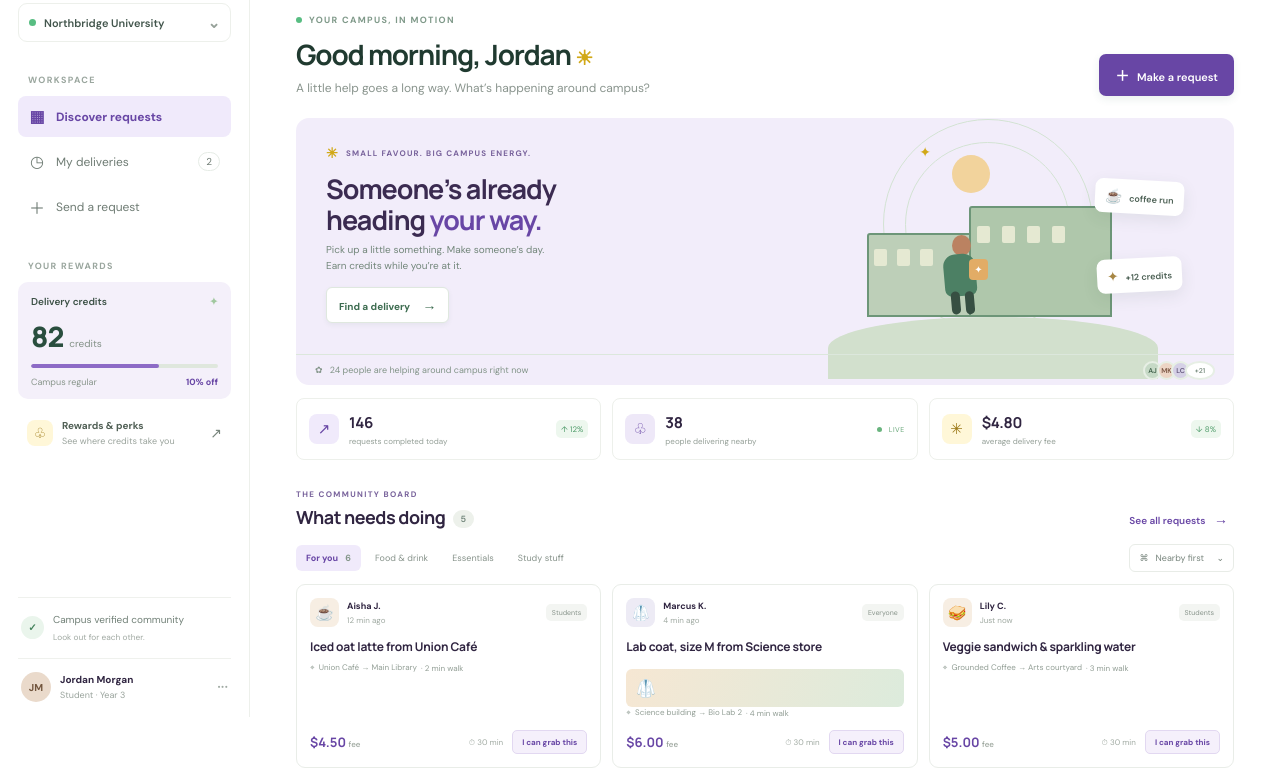
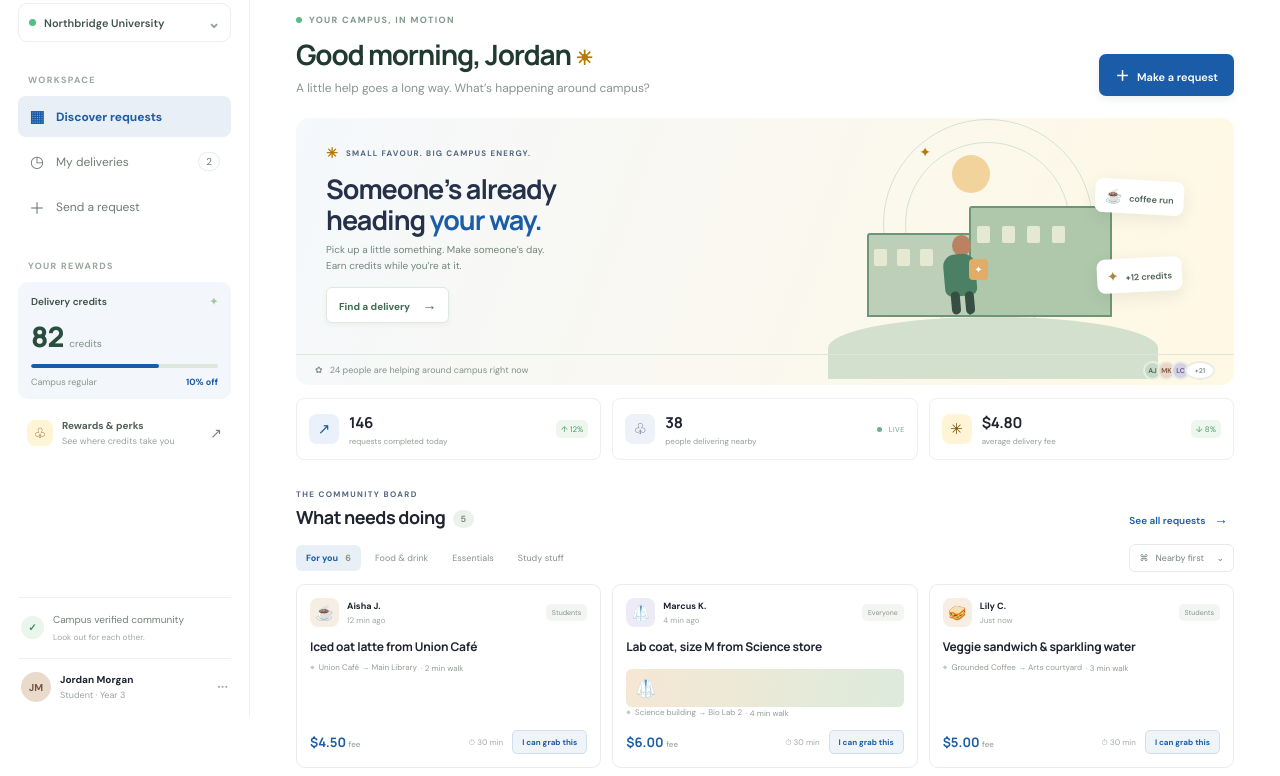
Before and after one commit to Mia0v0/zh_hackathon_Oct_2026, a website: page index.html in a window 1280 px wide. Shown: the part 83-859 px from the top of the page. Drawn offline with Linux system fonts and the light colour scheme.

Commit message:
Refine accessible color themes

```diff
--- a/theme.css
+++ b/theme.css
@@ -1,16 +1,17 @@
-/* CampusGo's default palette: white surfaces with purple and warm yellow accents. */
+/* White, blue, and warm accents in light mode; black and yellow in dark mode. */
 :root {
-  --ink: #302541;
-  --deep: #3b2b51;
-  --green: #6846a5;
-  --mint: #f0eafb;
+  color-scheme: light;
+  --ink: #202431;
+  --deep: #18263b;
   --paper: #ffffff;
-  --line: #ebe6f2;
-  --muted: #887f94;
-  --accent: #f2cb45;
-  --accent-soft: #fff7d8;
   --surface: #ffffff;
-  --surface-muted: #faf8fd;
+  --surface-alt: #f7f9fc;
+  --line: #e7eaf0;
+  --muted: #737d8d;
+  --brand: #1b5ca8;
+  --brand-contrast: #ffffff;
+  --warm: #e9a211;
+  --warm-soft: #fff5d6;
 }
 
 body { background: var(--paper); color: var(--ink); }
@@ -18,40 +19,45 @@ body { background: var(--paper); color: var(--ink); }
 .profile-card, .login-card, .campus-chip, .sort-button, .nav-count,
 .hero-button, .signup-button { background-color: var(--surface); }
 .brand { color: var(--deep); }
-.brand-mark, .primary-button { background-color: #6846a5; }
-.brand-mark span { color: var(--accent); }
-.primary-button:hover { background-color: #533582; }
-.nav-item.active, .filter-tab.active { background: var(--mint); color: #6846a5; }
-.hero-card { background: #f2edfa; }
-.hero-card h2 { color: #3b2b51; }
-.hero-card h2 em, .text-link, .fee, .credit-note span:last-child { color: #6846a5; }
-.hero-kicker, .section-eyebrow { color: #78629b; }
-.hero-emoji, .welcome-row h1 span, .tiny-spark { color: #d1a817; }
-.credit-card { background: #f4f0fa; }
-.credit-meter span { background: #8d6bc6; }
-.stat-icon.mint { background: #f0eafb; color: #6846a5; }
-.stat-icon.peach, .gift-icon { background: #fff7d8; color: #9a7713; }
-.stat-icon.lavender { background: #eee8f8; color: #6846a5; }
-.take-button { background: #f5f0fb; border-color: #e2d8f1; color: #6846a5; }
-.take-button:hover { background: #ece3f7; }
-.filter-tab.active { color: #6846a5; }
-.verified-badge { color: #6846a5; background: #f0eafb; }
-.profile-cover { background: linear-gradient(120deg, #eee7f8, #f6f2fb 60%, #fff5cf); }
-.theme-toggle { color: #6846a5; font-size: 17px; }
-.theme-toggle:hover { color: #d1a817; }
+.brand-mark, .primary-button { background: var(--brand); color: var(--brand-contrast); }
+.brand-mark span { color: var(--warm); }
+.primary-button:hover { filter: brightness(.9); }
+.nav-item.active, .filter-tab.active { background: color-mix(in srgb, var(--brand) 10%, white); color: var(--brand); }
+.hero-card { background: linear-gradient(110deg, #f5f8fc, #fff8e3); }
+.hero-card h2 { color: #253149; }
+.hero-card h2 em, .text-link, .fee, .credit-note span:last-child { color: var(--brand); }
+.hero-kicker, .section-eyebrow { color: #526780; }
+.hero-emoji, .welcome-row h1 span, .tiny-spark { color: #b67a00; }
+.credit-card { background: #f3f6fa; }
+.credit-meter span { background: var(--brand); }
+.stat-icon.mint { background: #eaf1fa; color: var(--brand); }
+.stat-icon.peach, .gift-icon { background: var(--warm-soft); color: #785000; }
+.stat-icon.lavender { background: #eef1f7; color: #495c78; }
+.take-button { background: color-mix(in srgb, var(--brand) 7%, white); border-color: color-mix(in srgb, var(--brand) 20%, white); color: var(--brand); }
+.take-button:hover { background: color-mix(in srgb, var(--brand) 13%, white); }
+.verified-badge { color: var(--brand); background: color-mix(in srgb, var(--brand) 9%, white); }
+.profile-cover { background: linear-gradient(120deg, #e7eef8, #f2f5fa 60%, #fff2c9); }
+.theme-toggle { color: var(--brand); font-size: 17px; }
+.theme-toggle:hover { color: #a86d00; }
+.accent-setting { border-top: 1px solid var(--line); margin-top: 16px; padding-top: 5px; }
+.accent-setting p { color: var(--muted); font-size: 9px; line-height: 1.55; margin: 6px 0 0; }
+.accent-select-wrap { position: relative; }
+.accent-select-wrap::before { content: ""; position: absolute; z-index: 1; left: 10px; top: 50%; width: 13px; height: 13px; border-radius: 50%; background: var(--brand); transform: translateY(-50%); pointer-events: none; }
+#accentSelect { padding-left: 32px; border-left: 4px solid var(--brand); }
 
 html[data-theme="dark"] {
   color-scheme: dark;
-  --ink: #f2edf8;
-  --deep: #f2edf8;
-  --paper: #17131e;
-  --line: #383043;
-  --muted: #b2a9be;
-  --mint: #30263d;
-  --surface: #211c2b;
-  --surface-muted: #292335;
-  --accent: #f2d05b;
-  --accent-soft: #3c3420;
+  --ink: #f4f4f1;
+  --deep: #f4f4f1;
+  --paper: #080808;
+  --surface: #141414;
+  --surface-alt: #1c1c1c;
+  --line: #303030;
+  --muted: #b0b0b0;
+  --brand: #ffda35;
+  --brand-contrast: #181500;
+  --warm: #ffda35;
+  --warm-soft: #332d12;
 }
 
 html[data-theme="dark"] body { background: var(--paper); color: var(--ink); }
@@ -79,31 +85,35 @@ html[data-theme="dark"] .settings-head h3,
 html[data-theme="dark"] .profile-main h2,
 html[data-theme="dark"] .field-label { color: var(--ink); }
 html[data-theme="dark"] .hero-card,
-html[data-theme="dark"] .preview-card { background: #2b2437; }
+html[data-theme="dark"] .preview-card { background: #1b1b1b; border: 1px solid #303030; }
 html[data-theme="dark"] .hero-card h2,
-html[data-theme="dark"] .preview-card h3 { color: #f2edf8; }
+html[data-theme="dark"] .preview-card h3 { color: #f4f4f1; }
 html[data-theme="dark"] .hero-card p,
-html[data-theme="dark"] .preview-card > p { color: #c4b9d2; }
-html[data-theme="dark"] .credit-card { background: #292335; color: var(--ink); }
+html[data-theme="dark"] .preview-card > p { color: #c2c2c2; }
+html[data-theme="dark"] .credit-card { background: #1c1c1c; color: var(--ink); }
 html[data-theme="dark"] .nav-item.active,
-html[data-theme="dark"] .filter-tab.active { background: #392c4d; color: #d7c2ff; }
-html[data-theme="dark"] .nav-item { color: #c1b8cc; }
+html[data-theme="dark"] .filter-tab.active { background: #332d12; color: var(--brand); }
+html[data-theme="dark"] .nav-item { color: #c1c1c1; }
 html[data-theme="dark"] .request-form input,
 html[data-theme="dark"] .request-form select,
 html[data-theme="dark"] .settings-card input,
 html[data-theme="dark"] .settings-card select,
 html[data-theme="dark"] .settings-card textarea,
 html[data-theme="dark"] .login-card input,
-html[data-theme="dark"] .fee-input { background: #18141f; color: var(--ink); border-color: var(--line); }
+html[data-theme="dark"] .fee-input { background: #090909; color: var(--ink); border-color: var(--line); }
 html[data-theme="dark"] .quick-pick,
 html[data-theme="dark"] .upload-box,
-html[data-theme="dark"] .privacy-hint { background: #292335; color: #d4cadd; border-color: var(--line); }
+html[data-theme="dark"] .privacy-hint { background: #1c1c1c; color: #dedede; border-color: var(--line); }
 html[data-theme="dark"] .bottom-nudge { background: var(--surface); border-color: var(--line); }
 html[data-theme="dark"] .bottom-nudge strong,
 html[data-theme="dark"] .reward-link strong { color: var(--ink); }
-html[data-theme="dark"] .profile-cover { background: linear-gradient(120deg, #392c4d, #2b2437 60%, #3d3524); }
+html[data-theme="dark"] .profile-cover { background: linear-gradient(120deg, #242424, #171717 60%, #393014); }
 html[data-theme="dark"] .profile-stats,
 html[data-theme="dark"] .settings-head,
 html[data-theme="dark"] .settings-footer,
-html[data-theme="dark"] .form-section { border-color: var(--line); }
-html[data-theme="dark"] .theme-toggle { color: #f2d05b; }
+html[data-theme="dark"] .form-section,
+html[data-theme="dark"] .accent-setting { border-color: var(--line); }
+html[data-theme="dark"] .theme-toggle { color: var(--brand); }
+
+/* Keep a user's chosen accent while preserving contrast in either mode. */
+html[style*="--custom-accent"] { --brand: var(--custom-accent); --brand-contrast: var(--custom-accent-contrast); }
```
Also changed, not shown: index.html (+1 -1 lines), README.md, app.js, assets/campusgo-preview.png.
